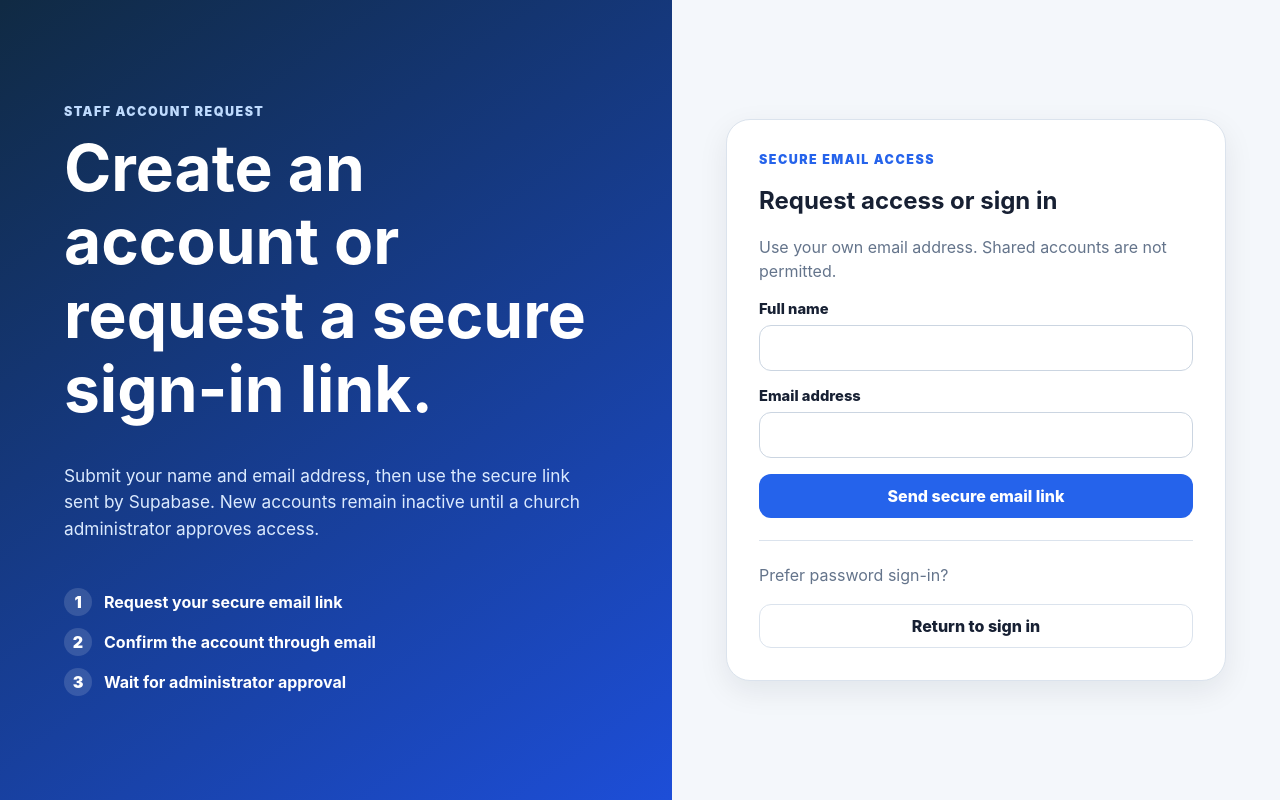
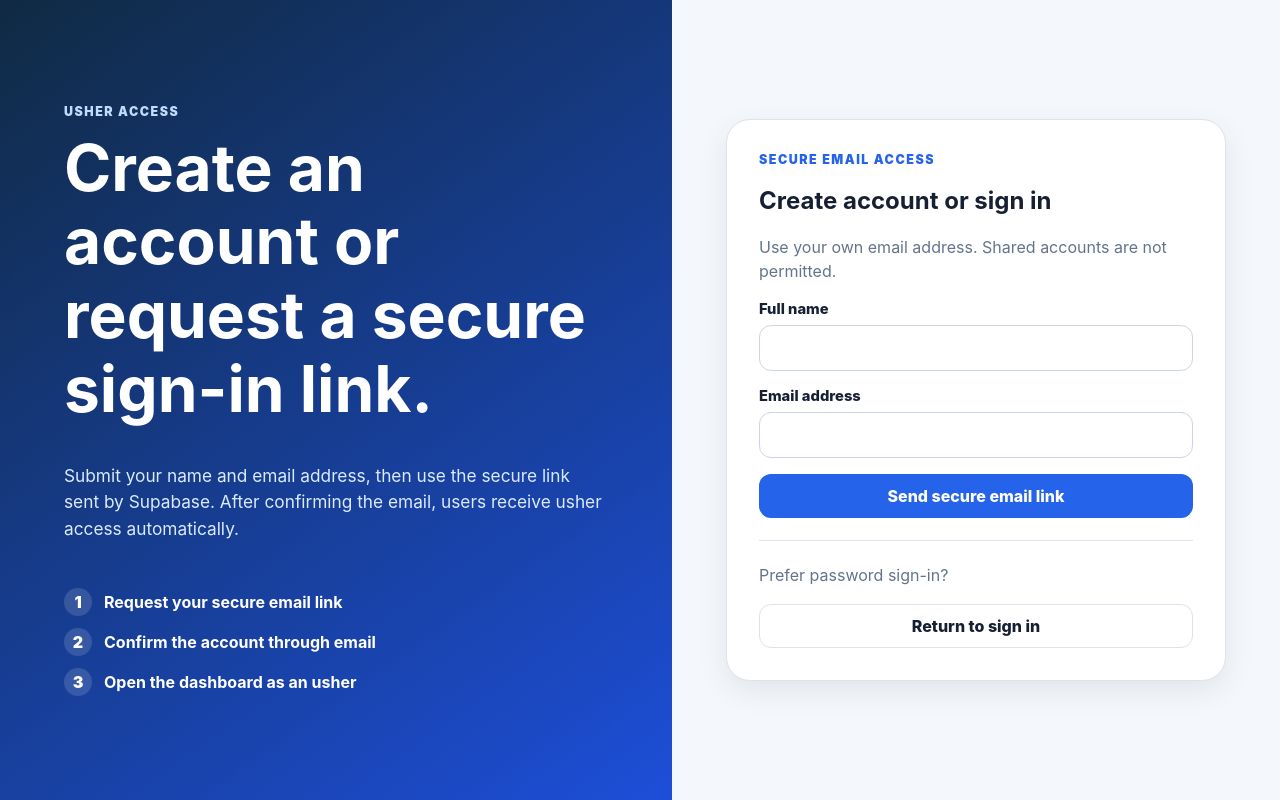
Before and after one commit to raliegh2/visitorcounter, a Next.js app: page /signup in a window 1280 px wide. Built offline with nearby package versions, Linux system fonts and the light colour scheme.

Commit message:
docs: update signup role description

```diff
--- a/app/(auth)/signup/page.tsx
+++ b/app/(auth)/signup/page.tsx
@@ -3,7 +3,7 @@ import { Notice } from "@/components/ui/Notice";
 import { SubmitButton } from "@/components/ui/SubmitButton";
 import { requestStaffAccess } from "@/lib/self-registration";
 
-export const metadata = { title: "Request staff access" };
+export const metadata = { title: "Usher access" };
 
 export default async function SignupPage({
   searchParams
@@ -15,23 +15,23 @@ export default async function SignupPage({
   return (
     <main className="login-shell">
       <section className="login-hero">
-        <div className="eyebrow" style={{ color: "#bfdbfe" }}>Staff account request</div>
+        <div className="eyebrow" style={{ color: "#bfdbfe" }}>Usher access</div>
         <h1>Create an account or request a secure sign-in link.</h1>
         <p>
           Submit your name and email address, then use the secure link sent by Supabase.
-          New accounts remain inactive until a church administrator approves access.
+          After confirming the email, users receive usher access automatically.
         </p>
         <div className="login-points">
           <div className="login-point"><span>1</span><strong>Request your secure email link</strong></div>
           <div className="login-point"><span>2</span><strong>Confirm the account through email</strong></div>
-          <div className="login-point"><span>3</span><strong>Wait for administrator approval</strong></div>
+          <div className="login-point"><span>3</span><strong>Open the dashboard as an usher</strong></div>
         </div>
       </section>
 
       <section className="login-panel">
         <div className="login-card">
           <div className="eyebrow">Secure email access</div>
-          <h2>Request access or sign in</h2>
+          <h2>Create account or sign in</h2>
           <p className="muted">Use your own email address. Shared accounts are not permitted.</p>
           <Notice message={params.error} kind="error" />
 
```
